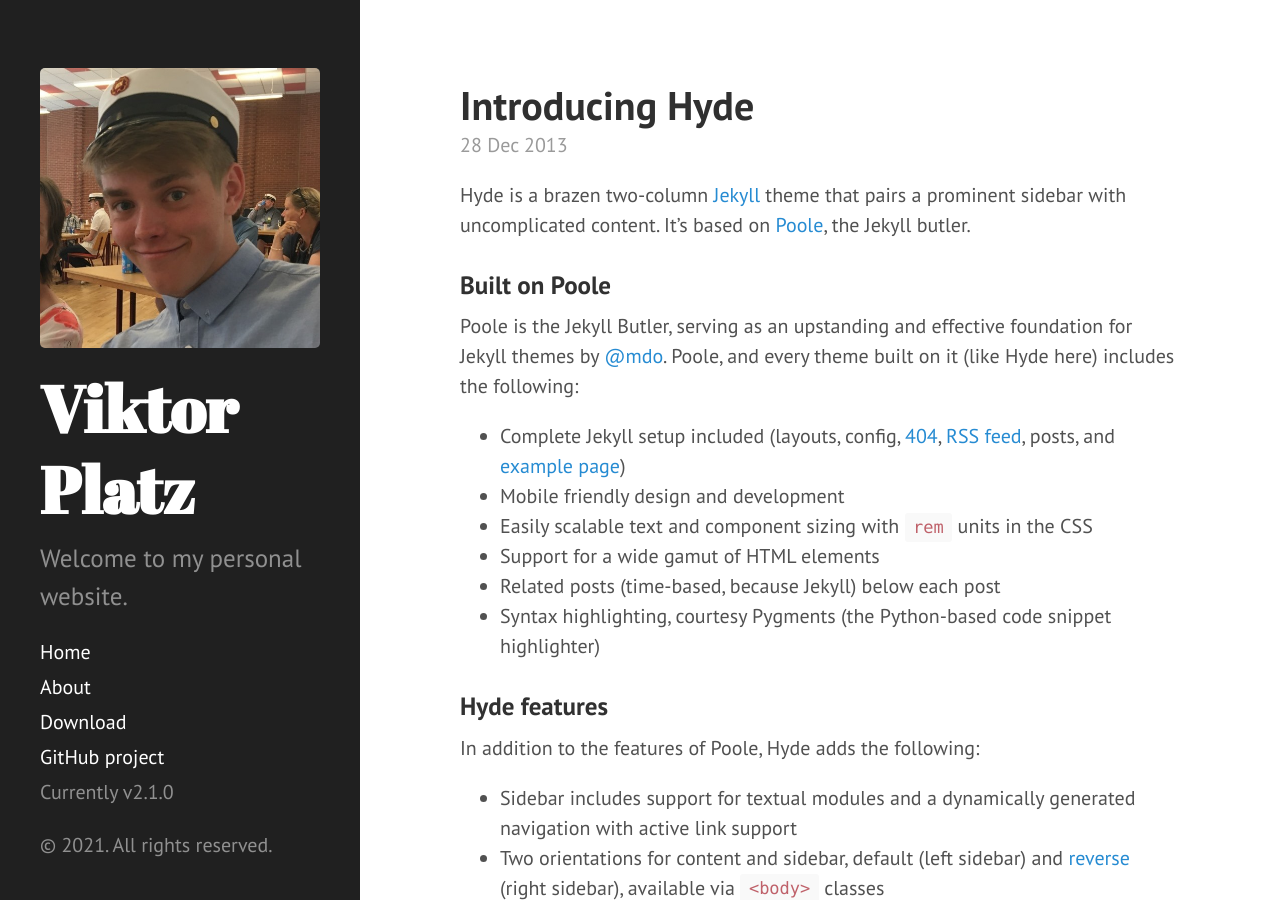
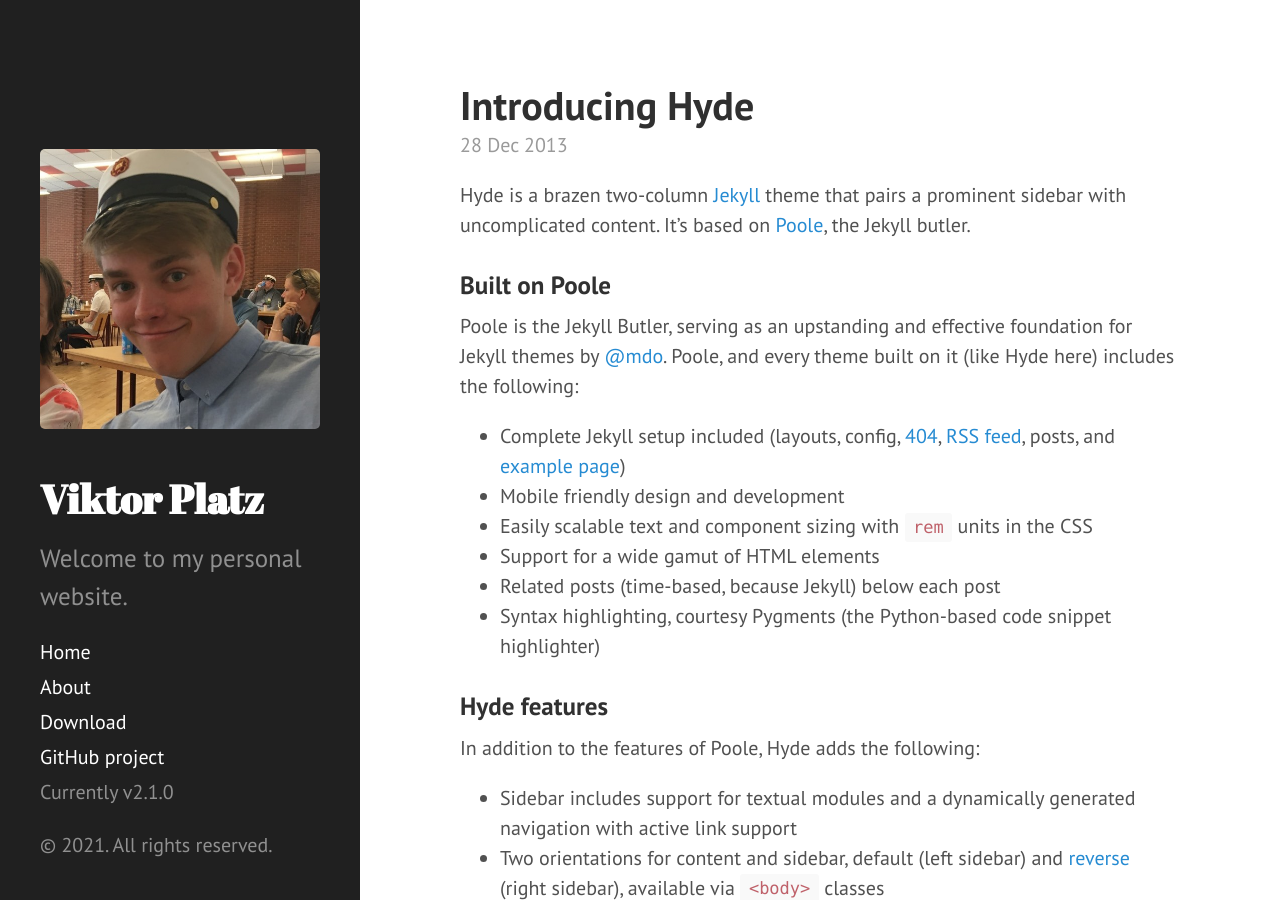
Before and after one commit to ViktorPlatz/redviktor.github.io, a Jekyll site: the page built from index.html, in a window 1280 px wide and 900 px high. Built offline with Jekyll 4.4.1, drawn with Linux system fonts in a browser that asks for light colours; Markdown is read by kramdown in place of the engine named in the settings; the list of posts is cut into pages by our own code.

Commit message:
Update sidebar.html

```diff
--- a/_includes/sidebar.html
+++ b/_includes/sidebar.html
@@ -3,7 +3,7 @@
     <div class="sidebar-about">
       <img src="\images\me.jpg" alt="What i look like">
       <h1>
-        <a href="{{ site.baseurl }}">
+        <a href="{{ site.baseurl }}"style="font-size:40px;">
           {{ site.title }}
         </a>
       </h1>
```
